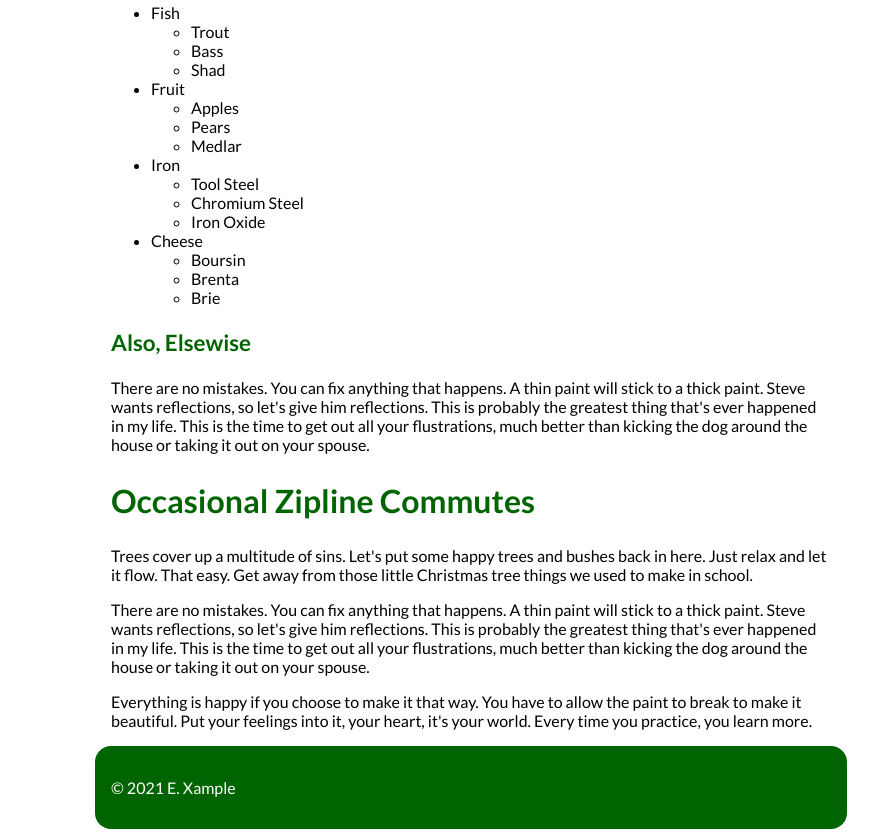
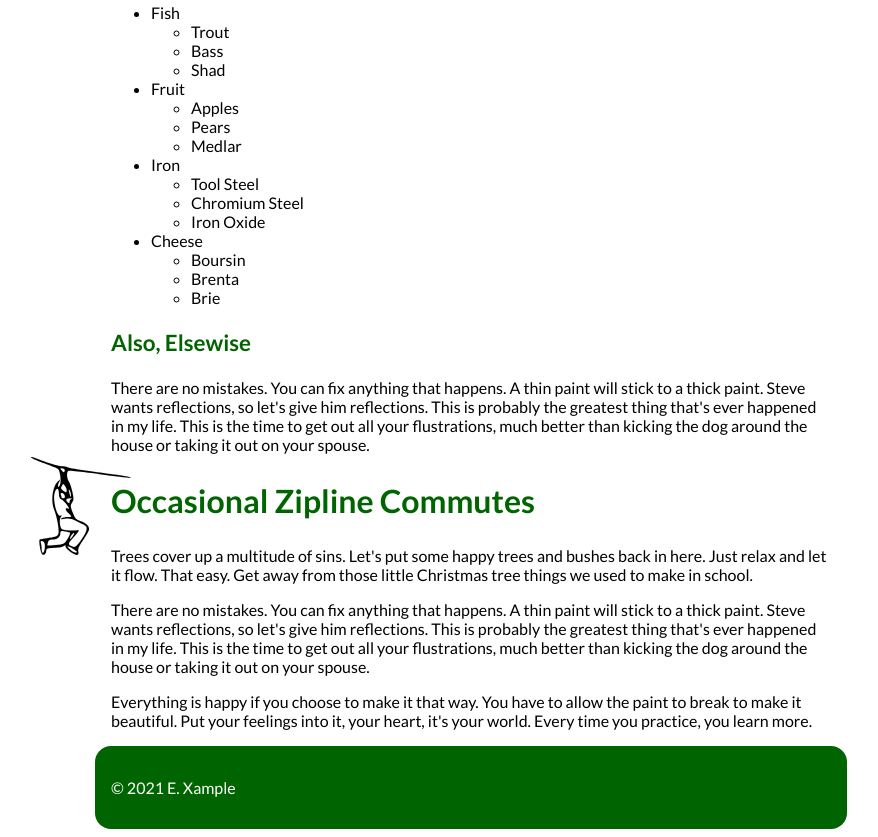
Before and after one commit to cmu-wdl-s21/website_in_steps-pm39, a plain HTML site: page index.html in a window 1280 px wide. Shown: the part 1348-2185 px from the top of the page, without its empty margins (169-1047 px from the left). Drawn offline with Linux system fonts and the light colour scheme.

Commit message:
Added zipline guy nad zipline guy hover effect

```diff
--- a/css/styles.css
+++ b/css/styles.css
@@ -133,6 +133,23 @@ main {
   position: relative;
 }
 
+.zipline_guy {
+  position: absolute;
+  left: -5em;
+  top: -1.5em;
+}
+
+.zipline_guy g {
+  stroke: #000000;
+  fill: #000000;
+  stroke-width: 1px;
+}
+
+/* Turn the zipline guy red when we hover over the zipline section */
+.zipline:hover .zipline_guy g {
+  fill: red;
+}
+
 /* Things relating to the contact page */
 
 .business_card {
--- a/index.html
+++ b/index.html
@@ -141,6 +141,42 @@
 
     <section class="zipline">
 
+      <!--      This is kind of a mess, but embedding an svg like this allows us to manipulate the iamge in CSS!-->
+
+      <svg class="zipline_guy" version="1.0" xmlns="http://www.w3.org/2000/svg" width="74.760133pt" height="73.535162pt" viewBox="0 0 74.760133 73.535162" preserveAspectRatio="xMidYMid meet">
+<g  transform="translate(-6.015236,75.922067) rotate(-360.00) scale(0.067925,-0.067925)"
+>
+<path d="M96 1107 c8 -7 74 -35 147 -61 73 -27 138 -54 145 -60 23 -21 37
+-136 21 -175 -8 -21 -18 -30 -22 -20 -3 9 2 32 12 51 17 33 17 33 -12 8 -59
+-52 -82 -217 -44 -309 31 -75 59 -227 49 -266 -7 -29 -21 -38 -72 -45 -34 -5
+-76 -11 -92 -14 -16 -3 -35 -7 -41 -8 -16 -2 4 -136 23 -161 19 -23 47 0 47
+38 1 21 17 26 88 30 49 2 97 11 107 20 14 12 19 10 19 -6 0 -28 111 -106 132
+-92 9 5 12 23 7 39 -6 20 7 54 41 105 86 130 90 140 66 178 -12 18 -48 41 -80
+50 -52 16 -62 27 -88 95 -27 70 -27 81 -7 111 19 29 19 46 3 118 -10 46 -28
+97 -39 113 -23 34 -27 105 -6 118 8 5 164 -12 348 -36 184 -25 337 -43 340
+-39 10 10 -53 20 -370 61 -161 21 -305 45 -319 52 -14 8 -49 14 -77 14 -28 0
+-111 23 -184 51 -137 53 -166 61 -142 40z m365 -144 c-6 -17 -11 -17 -28 1
+-28 28 -26 36 8 27 16 -4 25 -16 20 -28z m22 -220 c-4 -20 -8 -20 -38 1 -27
+19 -30 28 -17 53 16 30 16 30 38 -1 12 -17 20 -41 17 -53z m-86 -28 c0 -36 9
+-56 29 -67 16 -8 43 -36 62 -62 27 -38 28 -45 8 -37 -36 14 -31 -15 11 -56 36
+-37 36 -37 -11 -37 -26 0 -57 -7 -69 -15 -16 -11 -6 -12 35 -5 45 8 73 2 126
+-24 37 -18 77 -38 89 -44 43 -20 33 -72 -31 -162 -51 -73 -67 -87 -93 -79 -57
+17 -60 33 -14 83 24 26 53 60 65 75 18 24 17 27 -8 24 -56 -6 -147 1 -165 12
+-25 16 -34 108 -13 134 13 17 12 20 -7 13 -33 -13 -78 147 -66 233 13 81 52
+91 52 14z m133 -14 c0 -38 -8 -26 -20 28 -8 32 -6 38 5 22 8 -12 15 -35 15
+-50z m-69 -9 c5 -19 0 -30 -13 -30 -12 0 -21 3 -21 7 0 3 -4 16 -9 29 -6 15
+-1 23 13 23 12 0 25 -13 30 -29z m73 -39 c-10 -4 -19 -18 -19 -30 0 -19 -4
+-20 -22 -5 -28 23 -15 45 27 43 18 0 24 -4 14 -8z m-22 -367 c15 -4 10 -22
+-17 -69 -37 -61 -40 -63 -130 -71 -51 -4 -94 -7 -96 -6 -1 0 1 16 6 34 6 22
+19 32 44 32 55 0 93 27 93 65 0 29 6 33 41 28 22 -4 49 -10 59 -13z m38 -44
+c-13 -20 -27 -34 -30 -30 -9 8 29 68 43 68 7 0 1 -17 -13 -38z m-311 -79 c10
+-36 -3 -104 -20 -104 -7 0 -13 19 -13 43 0 23 -4 53 -9 66 -6 15 -1 23 13 23
+12 0 25 -12 29 -28z m320 -63 c40 -24 46 -33 27 -38 -14 -3 -44 12 -66 33 -50
+46 -30 49 39 5z"/>
+</g>
+</svg>
+
+
       <h2>Occasional Zipline Commutes</h2>
 
       <p>Trees cover up a multitude of sins. Let's put some happy trees and bushes back in here. Just relax and let it flow. That easy. Get away from those little Christmas tree things we used to make in school.</p>
```
Lines whose indentation alone changed are shown as unchanged.
